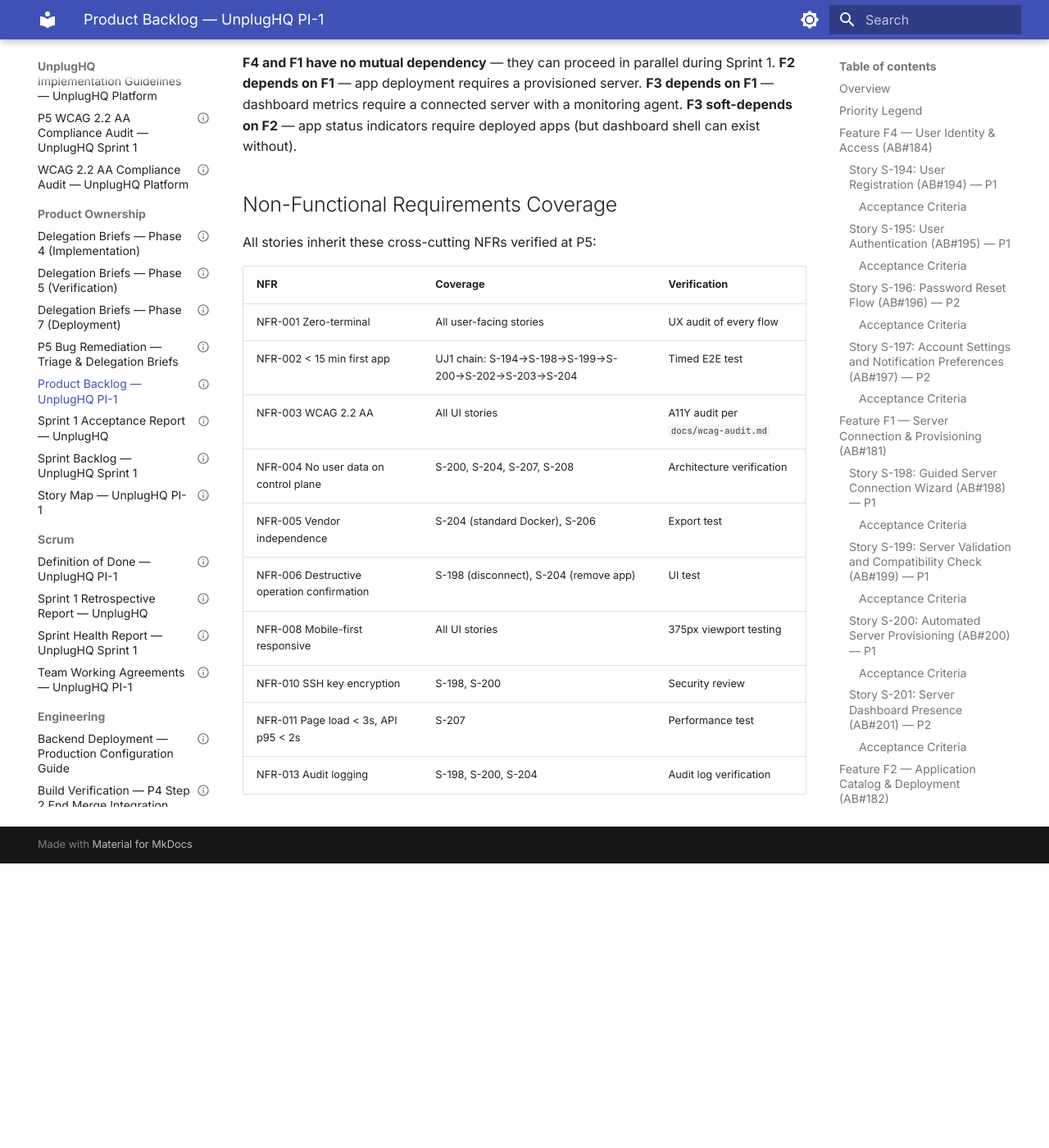
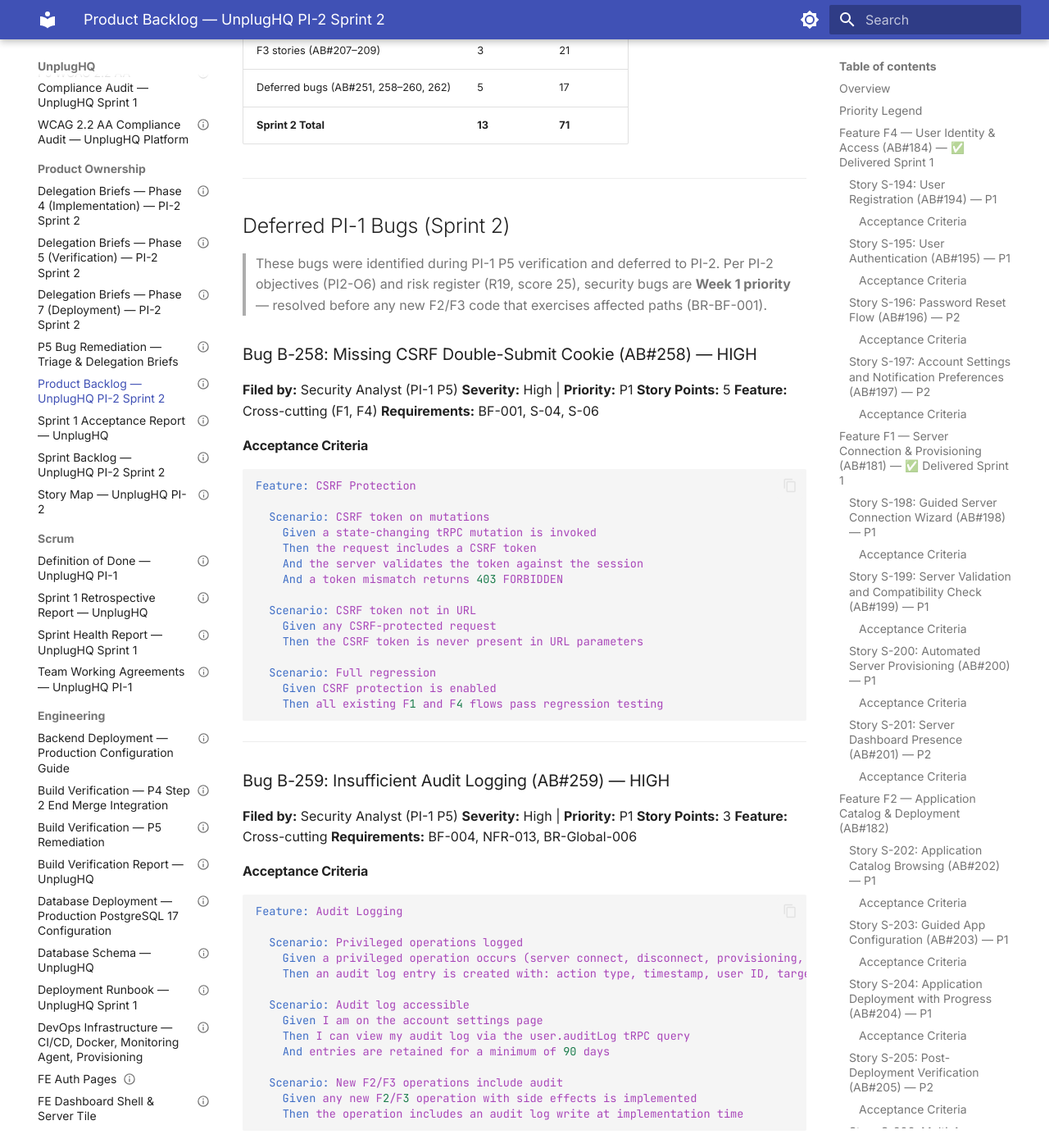
Before and after one commit to sjefsharp/unplughq, an MkDocs documentation site: the page built from docs/product-backlog.md, in a window 1280 px wide and 1400 px high, scrolled down 15839 px. Shown: the whole window at 82% size. Built offline with MkDocs 1.6.1 and Material for MkDocs 9.7.7, drawn with Linux system fonts in a browser that asks for light colours; before the commit the page ends 16892 px from its top, so only the background shows below that; some of the changed text lies outside the part shown.

Commit message:
docs(product-owner): product-backlog
Work-Item: AB#285

````diff
--- a/docs/product-backlog.md
+++ b/docs/product-backlog.md
@@ -6,13 +6,9 @@
 work-item-type: epic
 workflow-tier: full
 phase: P3
-version: 1.0.0
-status: approved
-azure-devops-id: 193
-review:
-  evaluator: product-manager
-  gate: 4
-  date: 2026-03-15
+version: 2.0.0
+status: draft
+azure-devops-id: 285
 consumed-by:
   - scrum-master
   - tech-lead
@@ -23,14 +19,14 @@
   - testing
   - security-analyst
   - accessibility
-date: 2026-03-15
+date: 2026-03-16
 ---
 
-# Product Backlog — UnplugHQ PI-1
+# Product Backlog — UnplugHQ PI-2 Sprint 2
 
 ## Overview
 
-This backlog decomposes the four PI-1 features (F1–F4) into 16 INVEST-compliant user stories with Gherkin acceptance criteria. Stories are prioritized by MoSCoW within each feature, then sequenced by cross-feature dependency order.
+This backlog covers PI-1 Sprint 1 (completed, 8 stories, 47 SP) and PI-2 Sprint 2 (active, 8 stories + 5 deferred bugs, 59 SP + 17 SP bugs). Stories are decomposed from Features F1–F4 with Gherkin acceptance criteria.
 
 **Traceability:** Every story maps to BA requirements (FR-/NFR-/BR- identifiers in `docs/requirements.md`), PM desired outcomes (O1–O6), user journeys (UJ1–UJ5), and success criteria (SC1–SC8) from `docs/product-vision.md`.
 
@@ -48,9 +44,9 @@
 
 ---
 
-## Feature F4 — User Identity & Access (AB#184)
+## Feature F4 — User Identity & Access (AB#184) — ✅ Delivered Sprint 1
 
-> Foundation for all authenticated flows. Parallel delivery with F1.
+> Foundation for all authenticated flows. Delivered PI-1 Sprint 1. 4 stories, 16 SP, all tests passing.
 
 ### Story S-194: User Registration (AB#194) — P1
 
@@ -249,9 +245,9 @@
 
 ---
 
-## Feature F1 — Server Connection & Provisioning (AB#181)
+## Feature F1 — Server Connection & Provisioning (AB#181) — ✅ Delivered Sprint 1
 
-> Foundational capability for all deployment features. Depends on F4 for authentication.
+> Foundational capability for all deployment features. Delivered PI-1 Sprint 1. 4 stories, 31 SP, all tests passing.
 
 ### Story S-198: Guided Server Connection Wizard (AB#198) — P1
 
@@ -820,32 +816,202 @@
 
 ## Backlog Summary
 
-| Feature | Stories | Total SP | P1 Stories | P2 Stories |
-|---------|---------|----------|------------|------------|
-| F4 — User Identity & Access | 4 | 16 | S-194, S-195 | S-196, S-197 |
-| F1 — Server Connection & Provisioning | 4 | 31 | S-198, S-199, S-200 | S-201 |
-| F2 — App Catalog & Deployment | 5 | 33 | S-202, S-203, S-204 | S-205, S-206 |
-| F3 — Dashboard & Health Monitoring | 3 | 21 | S-207, S-208 | S-209 |
-| **Total** | **16** | **101** | **9** | **7** |
+| Feature | Stories | Total SP | Status |
+|---------|---------|----------|--------|
+| F4 — User Identity & Access | 4 | 16 | ✅ Delivered Sprint 1 |
+| F1 — Server Connection & Provisioning | 4 | 31 | ✅ Delivered Sprint 1 |
+| F2 — App Catalog & Deployment | 5 | 33 | 🔵 Sprint 2 Active |
+| F3 — Dashboard & Health Monitoring | 3 | 21 | 🔵 Sprint 2 Active |
+| Deferred PI-1 Bugs | 5 | 17 | 🔵 Sprint 2 Active |
+| **Total** | **21** | **118** | |
+
+### Sprint 2 Story Points
+
+| Category | Stories | SP |
+|----------|---------|-----|
+| F2 stories (AB#202–206) | 5 | 33 |
+| F3 stories (AB#207–209) | 3 | 21 |
+| Deferred bugs (AB#251, 258–260, 262) | 5 | 17 |
+| **Sprint 2 Total** | **13** | **71** |
+
+---
+
+## Deferred PI-1 Bugs (Sprint 2)
+
+> These bugs were identified during PI-1 P5 verification and deferred to PI-2. Per PI-2 objectives (PI2-O6) and risk register (R19, score 25), security bugs are **Week 1 priority** — resolved before any new F2/F3 code that exercises affected paths (BR-BF-001).
+
+### Bug B-258: Missing CSRF Double-Submit Cookie (AB#258) — HIGH
+
+**Filed by:** Security Analyst (PI-1 P5)
+**Severity:** High | **Priority:** P1
+**Story Points:** 5
+**Feature:** Cross-cutting (F1, F4)
+**Requirements:** BF-001, S-04, S-06
+
+#### Acceptance Criteria
+
+```gherkin
+Feature: CSRF Protection
+
+  Scenario: CSRF token on mutations
+    Given a state-changing tRPC mutation is invoked
+    Then the request includes a CSRF token
+    And the server validates the token against the session
+    And a token mismatch returns 403 FORBIDDEN
+
+  Scenario: CSRF token not in URL
+    Given any CSRF-protected request
+    Then the CSRF token is never present in URL parameters
+
+  Scenario: Full regression
+    Given CSRF protection is enabled
+    Then all existing F1 and F4 flows pass regression testing
+```
+
+---
+
+### Bug B-259: Insufficient Audit Logging (AB#259) — HIGH
+
+**Filed by:** Security Analyst (PI-1 P5)
+**Severity:** High | **Priority:** P1
+**Story Points:** 3
+**Feature:** Cross-cutting
+**Requirements:** BF-004, NFR-013, BR-Global-006
+
+#### Acceptance Criteria
+
+```gherkin
+Feature: Audit Logging
+
+  Scenario: Privileged operations logged
+    Given a privileged operation occurs (server connect, disconnect, provisioning, app deploy, app remove, config change, credential rotation)
+    Then an audit log entry is created with: action type, timestamp, user ID, target server/app, outcome
+
+  Scenario: Audit log accessible
+    Given I am on the account settings page
+    Then I can view my audit log via the user.auditLog tRPC query
+    And entries are retained for a minimum of 90 days
+
+  Scenario: New F2/F3 operations include audit
+    Given any new F2/F3 operation with side effects is implemented
+    Then the operation includes an audit log write at implementation time
+```
+
+---
+
+### Bug B-260: Missing Content Security Policy (AB#260) — HIGH
+
+**Filed by:** Security Analyst (PI-1 P5)
+**Severity:** High | **Priority:** P1
+**Story Points:** 3
+**Feature:** Cross-cutting
+**Requirements:** BF-003
+
+#### Acceptance Criteria
+
+```gherkin
+Feature: Secrets Rotation
+
+  Scenario: SSH key rotation
+    Given I am on server settings
+    When I trigger SSH key rotation
+    Then a new key is generated and deployed to the VPS
+    And the old key is invalidated immediately
+    And running apps are not interrupted
+
+  Scenario: API token rotation
+    Given I am on server settings
+    When I trigger monitoring API token rotation
+    Then a new token is issued
+    And the old token is invalidated
+    And the monitoring agent receives the new token
+
+  Scenario: Rotation logged
+    Given a credential rotation occurs
+    Then the event is recorded in the audit log
+```
+
+---
+
+### Bug B-262: Broken Sudoers Ownership (AB#262) — HIGH
+
+**Filed by:** Security Analyst (PI-1 P5)
+**Severity:** High | **Priority:** P1
+**Story Points:** 3
+**Feature:** Cross-cutting (DevOps)
+**Requirements:** E-04
+
+#### Acceptance Criteria
+
+```gherkin
+Feature: Sudoers Configuration
+
+  Scenario: Correct sudoers file ownership
+    Given the provisioning script creates a sudoers file for the unplughq user
+    Then the file is owned by root:root
+    And permissions are 0440
+    And the file passes visudo -c validation
+
+  Scenario: Limited sudo scope
+    Given the unplughq user sudoers file
+    Then only Docker CLI and specific APT commands are allowed
+    And no wildcard or ALL permissions are granted
+```
+
+---
+
+### Bug B-251: Focus Management on Dynamic Content (AB#251) — MEDIUM
+
+**Filed by:** Accessibility Agent (PI-1 P5)
+**Severity:** Medium | **Priority:** P2
+**Story Points:** 3
+**Feature:** Cross-cutting (F4, F1 — all routes)
+**Requirements:** BF-005, WCAG 2.4.3
+
+#### Acceptance Criteria
+
+```gherkin
+Feature: Focus Management
+
+  Scenario: Route transition focus
+    Given I navigate to a new route within the SPA
+    Then focus moves to the main content region or page heading
+    And screen readers announce the new page context
+
+  Scenario: Modal focus trap cleanup
+    Given a modal dialog is open
+    When I close the modal
+    Then focus returns to the triggering element
+    And the focus trap is fully released
+
+  Scenario: Dynamic content focus
+    Given new content is loaded dynamically (e.g., provisioning progress)
+    Then focus is managed appropriately for the content type
+    And aria-live regions announce status updates
+```
+
+---
 
 ## Cross-Feature Dependencies
 
 ```
 F4 (Auth) ──────► F1 (Server) ──────► F2 (Catalog/Deploy) ──────► F3 (Dashboard/Monitoring)
-  │                    │                     │                          │
-  │ S-194 (register)   │ S-198 (wizard)      │ S-202 (catalog)         │ S-207 (dashboard)
-  │ S-195 (login)      │ S-199 (validate)    │ S-203 (config)          │ S-208 (alerts)
-  │ S-196 (reset)      │ S-200 (provision)   │ S-204 (deploy)          │ S-209 (remediation)
-  │ S-197 (settings)   │ S-201 (tile)        │ S-205 (verify)          │
-  │                    │                     │ S-206 (multi-app)        │
-  ▼                    ▼                     ▼                          ▼
-  Parallel track       Blocks F2, F3         Blocks F3                  End of chain
+  │  ✅ Done        │  ✅ Done          │  🔵 Sprint 2              │  🔵 Sprint 2
+  │ S-194 (register)│ S-198 (wizard)    │ S-202 (catalog)           │ S-207 (dashboard)
+  │ S-195 (login)   │ S-199 (validate)  │ S-203 (config)            │ S-208 (alerts)
+  │ S-196 (reset)   │ S-200 (provision) │ S-204 (deploy)            │ S-209 (remediation)
+  │ S-197 (settings)│ S-201 (tile)      │ S-205 (verify)            │
+  │                 │                   │ S-206 (multi-app)          │
+  ▼                 ▼                   ▼                            ▼
+  Delivered S1      Delivered S1        Blocks F3                    End of chain
+
+Cross-cutting bugs (B-258, B-259, B-260, B-262, B-251) — affect F1+F4 code paths, resolved Week 1
 ```
 
-**F4 and F1 have no mutual dependency** — they can proceed in parallel during Sprint 1.
-**F2 depends on F1** — app deployment requires a provisioned server.
-**F3 depends on F1** — dashboard metrics require a connected server with a monitoring agent.
-**F3 soft-depends on F2** — app status indicators require deployed apps (but dashboard shell can exist without).
+**F2 depends on F1** — app deployment requires a provisioned server (delivered).
+**F3 depends on F1** — dashboard metrics require a connected server with monitoring agent (delivered).
+**F3 soft-depends on F2** — app status indicators require deployed apps (dashboard shell can exist without).
+**Bugs depend on F1+F4** — security bugs affect existing Sprint 1 code paths.
 
 ## Non-Functional Requirements Coverage
 
@@ -858,8 +1024,14 @@
 | NFR-003 WCAG 2.2 AA | All UI stories | A11Y audit per `docs/wcag-audit.md` |
 | NFR-004 No user data on control plane | S-200, S-204, S-207, S-208 | Architecture verification |
 | NFR-005 Vendor independence | S-204 (standard Docker), S-206 | Export test |
-| NFR-006 Destructive operation confirmation | S-198 (disconnect), S-204 (remove app) | UI test |
+| NFR-006 Destructive operation confirmation | S-204 (remove app), S-206 (stop app) | UI test |
 | NFR-008 Mobile-first responsive | All UI stories | 375px viewport testing |
-| NFR-010 SSH key encryption | S-198, S-200 | Security review |
+| NFR-010 SSH key encryption | S-198, S-200 (delivered), B-260 (rotation) | Security review |
 | NFR-011 Page load < 3s, API p95 < 2s | S-207 | Performance test |
-| NFR-013 Audit logging | S-198, S-200, S-204 | Audit log verification |
+| NFR-013 Audit logging | B-259, S-204, S-207, all new F2/F3 ops | Audit log verification |
+| NFR-015 Idempotent deployment | S-204 | Retry test |
+| NFR-016 Agent metrics auth | S-207, S-208 | Security review |
+| NFR-017 SSE keepalive + fallback | S-207 | Resilience test |
+| NFR-018 Pinned image digests | S-202 (catalog), S-204 (deploy) | Catalog validation |
+| NFR-019 Docker network isolation | S-204, S-206 | Security review |
+| NFR-020 Alert email retry (DLQ) | S-208 | Integration test |
--- a/mkdocs.yml
+++ b/mkdocs.yml
@@ -93,14 +93,14 @@
     - P5 WCAG 2.2 AA Compliance Audit — UnplugHQ Sprint 1: accessibility-report.md
     - WCAG 2.2 AA Compliance Audit — UnplugHQ Platform: wcag-audit.md
 - Product Ownership:
-    - Delegation Briefs — Phase 4 (Implementation): delegation-briefs-p4.md
-    - Delegation Briefs — Phase 5 (Verification): delegation-briefs-p5.md
-    - Delegation Briefs — Phase 7 (Deployment): delegation-briefs-p7.md
+    - Delegation Briefs — Phase 4 (Implementation) — PI-2 Sprint 2: delegation-briefs-p4.md
+    - Delegation Briefs — Phase 5 (Verification) — PI-2 Sprint 2: delegation-briefs-p5.md
+    - Delegation Briefs — Phase 7 (Deployment) — PI-2 Sprint 2: delegation-briefs-p7.md
     - P5 Bug Remediation — Triage & Delegation Briefs: delegation-briefs-remediation.md
-    - Product Backlog — UnplugHQ PI-1: product-backlog.md
+    - Product Backlog — UnplugHQ PI-2 Sprint 2: product-backlog.md
     - Sprint 1 Acceptance Report — UnplugHQ: acceptance-report.md
-    - Sprint Backlog — UnplugHQ Sprint 1: sprint-backlog.md
-    - Story Map — UnplugHQ PI-1: story-map.md
+    - Sprint Backlog — UnplugHQ PI-2 Sprint 2: sprint-backlog.md
+    - Story Map — UnplugHQ PI-2: story-map.md
 - Scrum:
     - Definition of Done — UnplugHQ PI-1: definition-of-done.md
     - Sprint 1 Retrospective Report — UnplugHQ: retrospective-report.md
````
